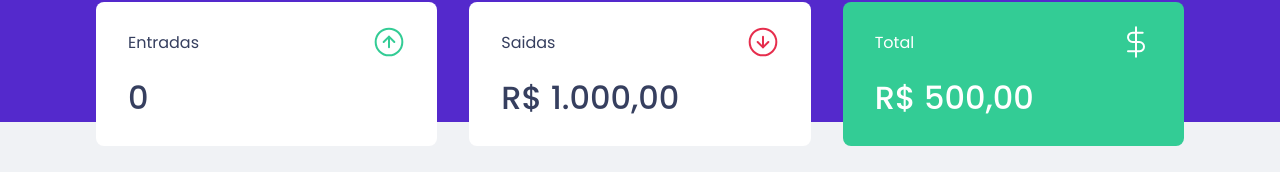
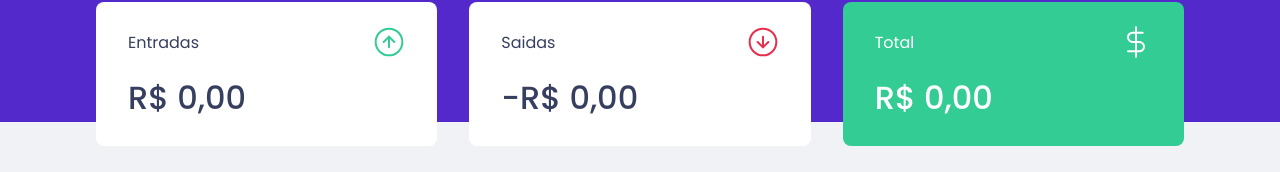
Before and after one commit to osmarrjr/Ignite-Chapter2, a React (Create React App) app: page / in a window 1280 px wide. Shown: the part 150-322 px from the top of the page. Built offline with nearby package versions, Linux system fonts and the light colour scheme; no server answers; what miragejs would draw is missing.

Commit message:
Finalizando context e criando próprio hook

```diff
--- a/src/App.tsx
+++ b/src/App.tsx
@@ -5,7 +5,7 @@
 import { Header } from "./components/Header";
 import { NewTransactionModal } from './components/NewTransactionModal';
 import { GlobalStyle } from "./styles/global";
-import { TransactionsProvider } from './TransactionsContext';
+import { TransactionsProvider } from './hooks/useTransactions';
 
 Modal.setAppElement('#root');
 
--- a/src/components/NewTransactionModal/index.tsx
+++ b/src/components/NewTransactionModal/index.tsx
@@ -1,11 +1,10 @@
 import { FormEvent, useState, useContext } from 'react';
 import Modal from 'react-modal';
-
-import { TransactionsContext } from '../../TransactionsContext';
 
 import closeimg from '../../assets/close.svg'
 import income from '../../assets/income.svg';
 import outcome from '../../assets/outcome.svg';
+import { useTransactions } from '../../hooks/useTransactions';
 
 import { Container, TransactionTypeContainer, RadioBox } from './styles';
 
@@ -17,7 +16,7 @@
 
 export function NewTransactionModal({ isOpen, onRequestClose }: newTransactionModalProps) {
 
-    const { createTransaction } = useContext(TransactionsContext)
+    const { createTransaction } = useTransactions();
 
     const [title, setTitle] = useState('');
     const [amount, setAmount] = useState(0);
--- a/src/components/Summary/index.tsx
+++ b/src/components/Summary/index.tsx
@@ -1,22 +1,38 @@
-import { useContext } from 'react';
 
 import incomeImg from '../../assets/income.svg';
 import outCome from '../../assets/outcome.svg';
 import totalImg from '../../assets/total.svg';
-import { TransactionsContext } from '../../TransactionsContext';
+import { useTransactions } from '../../hooks/useTransactions';
 
 import { Container } from "./styles";
 
 export function Summary() {
 
-    const {transactions} = useContext(TransactionsContext);
+    const { transactions } = useTransactions();
 
-    const totalDeposit = transactions.reduce((acc, transaction) => {
+    // const totalDeposit = transactions.reduce((acc, transaction) => {
+    //     if(transaction.type === 'deposit') {
+    //         return acc + transaction.amount;
+    //     }
+    //     return acc;
+    // }, 0);
+
+    const summary = transactions.reduce((acc, transaction) => {
+
         if(transaction.type === 'deposit') {
-            return acc + transaction.amount;
+            acc.deposits += transaction.amount;
+            acc.total += transaction.amount;
+        } else {
+            acc.withdraws += transaction.amount;
+            acc.total -= transaction.amount;
         }
+
         return acc;
-    }, 0);
+    }, {
+        deposits: 0,
+        withdraws: 0,
+        total: 0
+    });
 
     return (
         <Container>
@@ -26,7 +42,12 @@
                     <img src={incomeImg} alt="incomeImage" />
                 </header>
 
-                <strong>{totalDeposit}</strong>
+                <strong>
+                    {new Intl.NumberFormat('pt-BR', {
+                        style: 'currency',
+                        currency: 'BRL'
+                    }).format(summary.deposits)}
+                </strong>
             </div>
 
             <div>
@@ -35,7 +56,12 @@
                     <img src={outCome} alt="incomeImage" />
                 </header>
 
-                <strong>R$ 1.000,00</strong>
+                <strong>-
+                {new Intl.NumberFormat('pt-BR', {
+                    style: 'currency',
+                    currency: 'BRL'
+                }).format(summary.withdraws)}
+                </strong>
             </div>
 
             <div className="highlight-background">
@@ -44,7 +70,12 @@
                     <img src={totalImg }alt="incomeImage" />
                 </header>
 
-                <strong>R$ 500,00</strong>
+                <strong>
+                    {new Intl.NumberFormat('pt-BR', {
+                        style: 'currency',
+                        currency: 'BRL'
+                    }).format(summary.total)}
+                </strong>
             </div>
         </Container>
     );
--- a/src/components/TransactionsTable/index.tsx
+++ b/src/components/TransactionsTable/index.tsx
@@ -1,11 +1,10 @@
-import { useContext } from "react";
-import { TransactionsContext } from "../../TransactionsContext";
+import { useTransactions } from "../../hooks/useTransactions";
 import { Container } from "./styles";
 
 
 export function TransactionsTable() {
 
-    const {transactions} = useContext(TransactionsContext);
+    const {transactions} = useTransactions();
 
 
     return (
--- a/src/TransactionsContext.tsx
+++ b/src/hooks/useTransactions.tsx
@@ -1,5 +1,5 @@
-import { createContext, useEffect, useState, ReactNode } from 'react';
-import { api } from './services/api';
+import { createContext, useEffect, useState, ReactNode, useContext } from 'react';
+import { api } from '../services/api';
 
 interface Transaction {
     id: number,
@@ -21,7 +21,7 @@
     createTransaction: (transaction: TransactionInput) => Promise<void>;
 }
 
-export const TransactionsContext = createContext<TransactionsContextData>(
+const TransactionsContext = createContext<TransactionsContextData>(
     {} as TransactionsContextData
 );
 
@@ -53,3 +53,9 @@
         </TransactionsContext.Provider>
     )
 }
+
+export function useTransactions() {
+    const context = useContext(TransactionsContext);
+
+    return context;
+}
```
